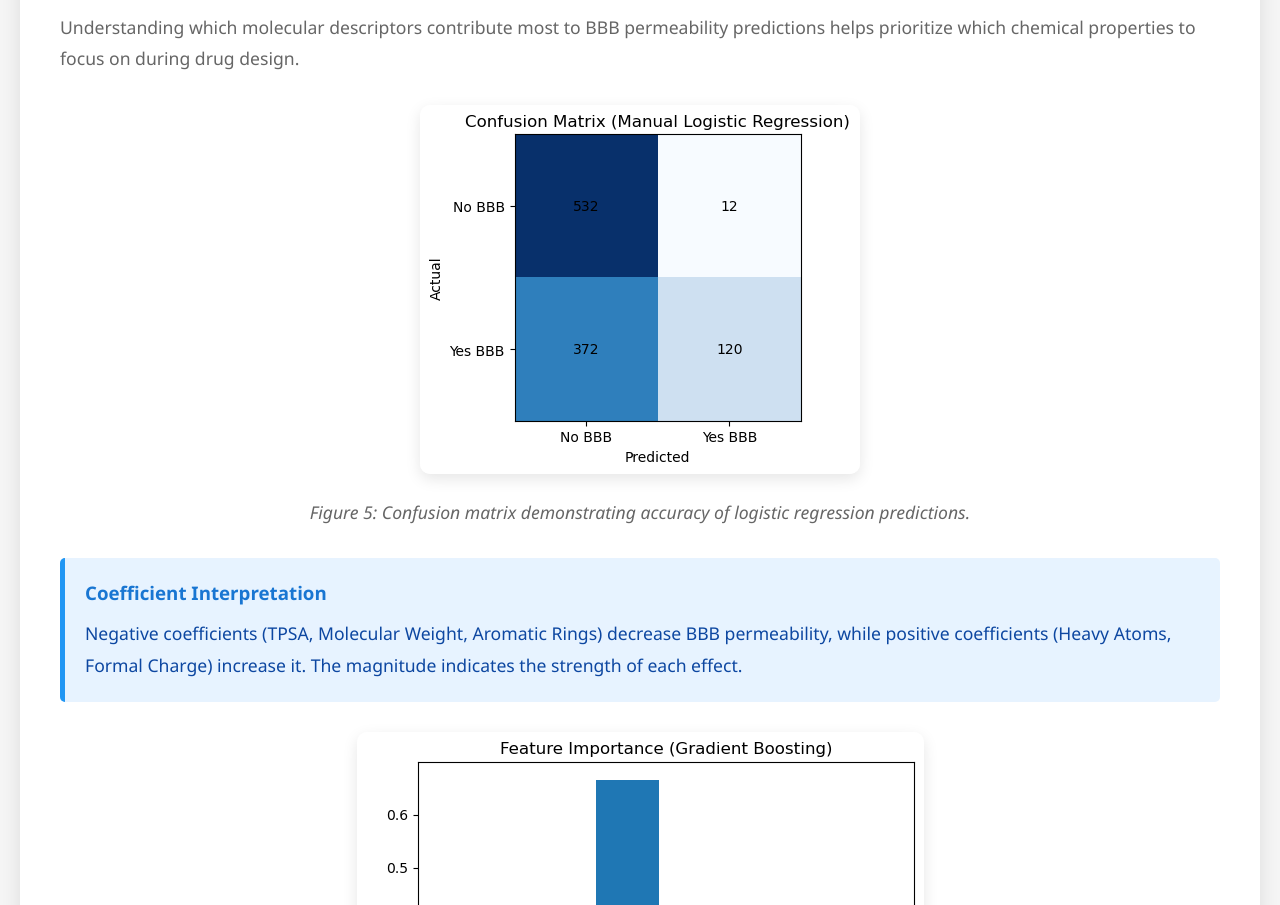
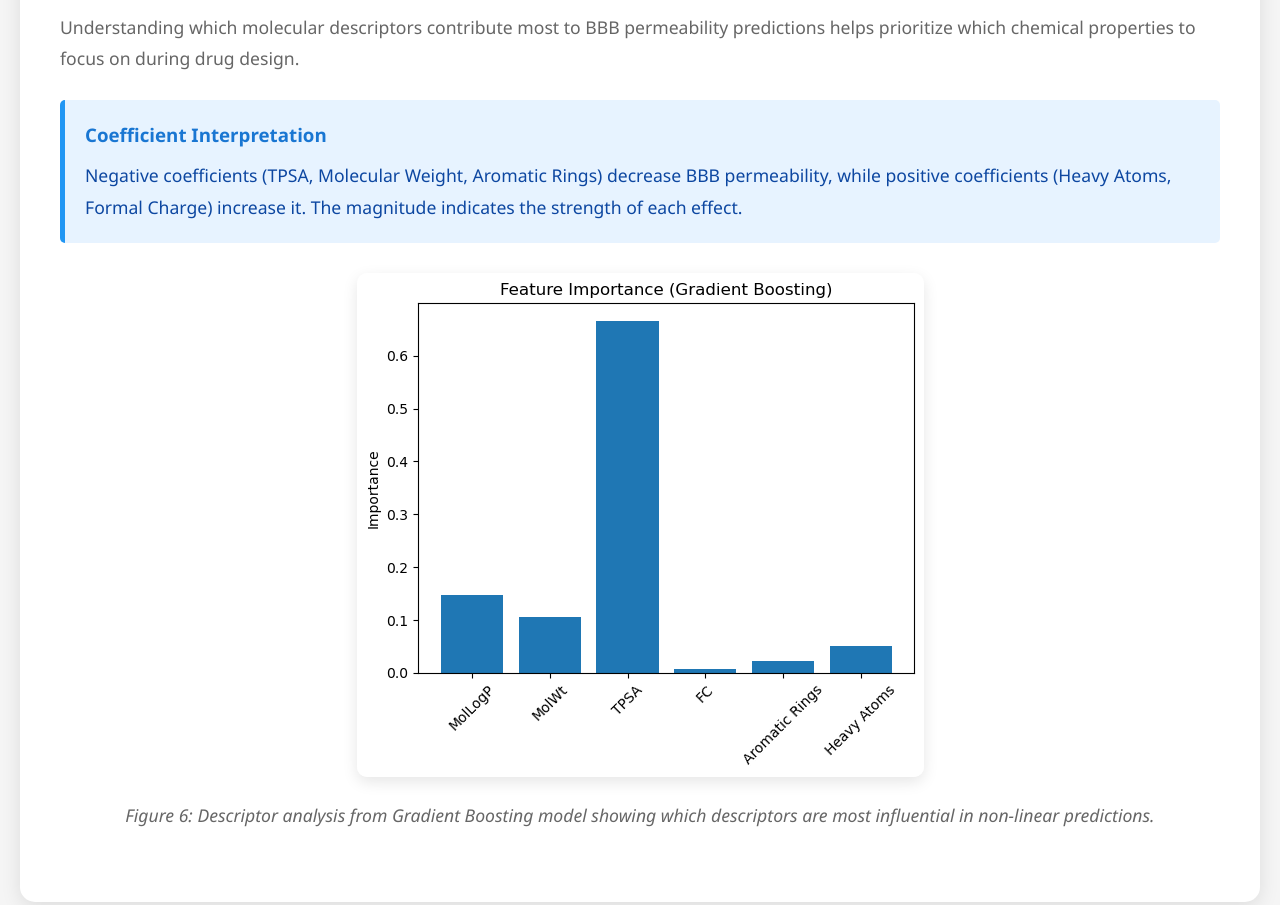
Before and after one commit to adhupar123/bbb-website, a plain HTML site: page viz.html in a window 1280 px wide. Shown: the part 3946-4851 px from the top of the page. Drawn offline with Linux system fonts and the light colour scheme.

Commit message:
Update viz.html

```diff
--- a/viz.html
+++ b/viz.html
@@ -217,11 +217,6 @@
             <h2>Feature Importance Analysis</h2>
             <p>Understanding which molecular descriptors contribute most to BBB permeability predictions helps prioritize which chemical properties to focus on during drug design.</p>
 
-            <div class="figure-container">
-                <img src="download (2).png" alt="Regression Coefficients">
-                <p class="figure-caption">Figure 5: Confusion matrix demonstrating accuracy of logistic regression predictions.</p>
-            </div>
-
             <div class="info-box">
                 <h3>Coefficient Interpretation</h3>
                 <p>Negative coefficients (TPSA, Molecular Weight, Aromatic Rings) decrease BBB permeability, while positive coefficients (Heavy Atoms, Formal Charge) increase it. The magnitude indicates the strength of each effect.</p>
```
